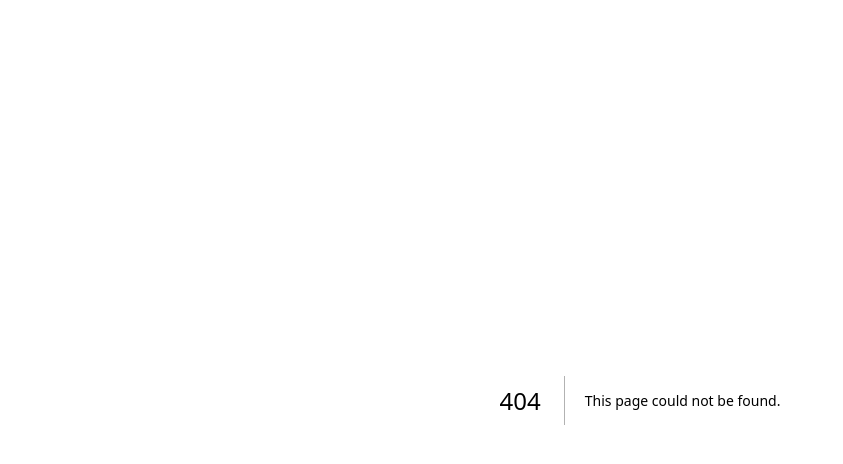
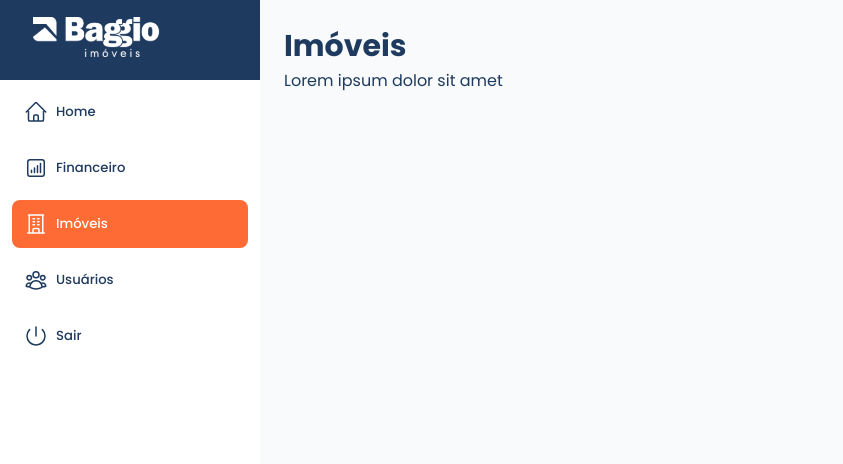
Before and after one commit to halymms/baggio-frontend, a Next.js app: page /dashboard/property in a window 1280 px wide. Before the commit this address had no page. Shown: the top 464 px of the page, without its empty margins (0-843 px from the left). Built offline with nearby package versions, Linux system fonts and the light colour scheme.

Commit message:
feat: first commit

```diff
--- /dev/null
+++ b/src/app/dashboard/property/layout.tsx
@@ -0,0 +1,26 @@
+export default function Layout({ children }: { children: React.ReactNode }) {
+    return <div>{children}</div>;
+}
+
+
+// - DADOS APRESENTADOS COM FILTRO DE MÊS A MÊS (Ativos) -
+// Garantia - pizza com os tipos de garantia
+// Seguradora - pizza com os tipos de seguradora
+// FCI % - Pizza com quais imóveis tem e não tem FCI
+// Data ultimo reajuste - Gráfico de Linha  - Quantos imóveis reajustaram em cada mês
+// Bairro do imóvel - Coluna  - com a proporção dos 8 bairros com mais imóveis.
+// Cidade - com a proporção dos 5 bairros com mais imóveis.
+// Tipo - pizza com os tipos de imóvel
+// Imóvel Residencial ou comercial - pizza
+
+// - RESCINDIDOS -
+// Motivo da Rescisão - Coluna com os motivos
+// Carteira em %  - Esse entra como card no dados básicos de locação
+// Garantia dos Rescindidos - pizza - Esse é a coluna de garantia com filtro de status como rescindido.
+
+// - BAIXADOS -
+// Status - Pizza por status
+// Motivo - Coluna com os motivos
+// Tipo da Angariação - coluna com os tipos
+// Publicações - Pizza com os canais de publicação
+// Data da Baixa - Gráfico de Linha - Quantos imóveis reajustaram em cada mês
--- /dev/null
+++ b/src/app/dashboard/property/page.tsx
@@ -0,0 +1,15 @@
+import styles from './property.module.scss';
+
+export default function Page() {
+    return (
+        <div className={styles.propertyPageContainer}>
+            <div className={styles.propertyPageHeader}>
+                <h1 className={styles.propertyPageTitle}>Imóveis</h1>
+                <p className={styles.propertyPageSubtitle}>Lorem ipsum dolor sit amet</p>
+            </div>
+            <div className={styles.mainInfoContainer}>
+
+            </div>
+        </div>
+    )
+}
--- /dev/null
+++ b/src/app/dashboard/property/property.module.scss
@@ -0,0 +1,30 @@
+.propertyPageContainer {
+    .propertyPageHeader {
+        margin-bottom: 24px;
+
+        .propertyPageTitle {
+            font-size: 30px;
+            font-weight: 700;
+            color: #1e3a5f;
+            line-height: 1.5;
+            margin: 0;
+            padding: 0;
+        }
+
+        .propertyPageSubtitle {
+            font-size: 1rem;
+            font-weight: 400;
+            color: #1e3a5f;
+            line-height: 1.5;
+            margin: 0;
+            padding: 0;
+        }
+    }
+
+    .mainInfoContainer {
+        display: grid;
+        grid-template-columns: repeat(3, minmax(0, 1fr));
+        gap: 24px;
+        margin-bottom: 24px;
+    }
+}
--- a/src/components/ui/NavLinks.tsx
+++ b/src/components/ui/NavLinks.tsx
@@ -3,7 +3,8 @@
 import {
   UserGroupIcon,
   HomeIcon,
-  ChartBarSquareIcon
+  ChartBarSquareIcon,
+  BuildingOfficeIcon
 } from '@heroicons/react/24/outline';
 import Link from 'next/link';
 import { usePathname } from 'next/navigation';
@@ -15,6 +16,11 @@ const links = [
     name: 'Financeiro',
     href: '/dashboard/financial',
     icon: ChartBarSquareIcon,
+  },
+  {
+    name: 'Imóveis',
+    href: '/dashboard/property',
+    icon: BuildingOfficeIcon,
   },
   { name: 'Usuários', href: '/dashboard/users', icon: UserGroupIcon },
 ];
```
